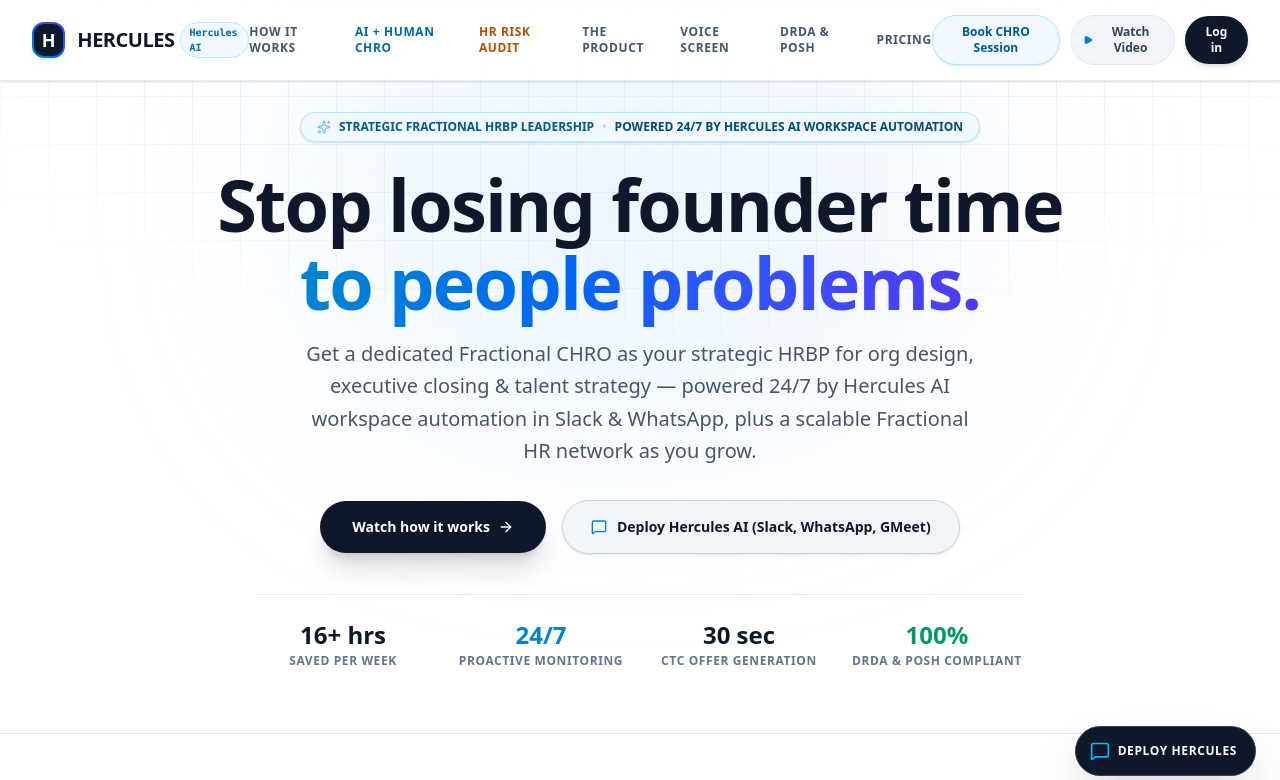
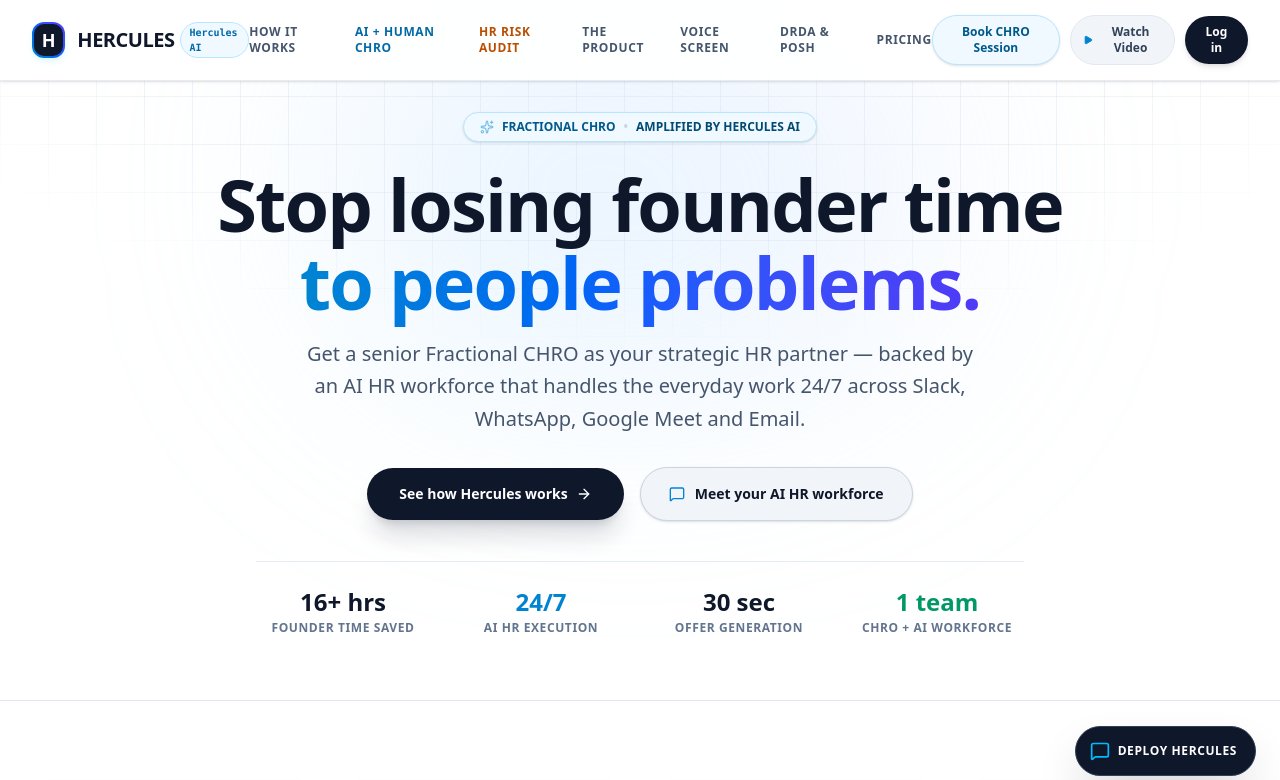
Before and after one commit to mnijhara/Hercules, a React (Vite) app: page / in a window 1280 px wide. Shown: the top 780 px of the page. Built offline with nearby package versions, Linux system fonts and the light colour scheme.

Commit message:
Refine Hercules positioning around Fractional CHRO plus AI

```diff
--- a/src/components/HeroSection.tsx
+++ b/src/components/HeroSection.tsx
@@ -1,5 +1,5 @@
 import React from 'react';
-import { ArrowRight, MessageSquare, Sparkles, CheckCircle2, ShieldCheck, Play } from 'lucide-react';
+import { ArrowRight, MessageSquare, Sparkles } from 'lucide-react';
 
 interface HeroSectionProps {
   onOpenVideoDemo: () => void;
@@ -12,20 +12,17 @@
 }) => {
   return (
     <section id="how-it-works" className="relative pt-20 sm:pt-28 pb-12 sm:pb-16 overflow-hidden bg-white border-b border-slate-200">
-      {/* Background Subtle Tech Grid & Ambient Subtle Glow */}
       <div className="absolute inset-0 bg-[linear-gradient(to_right,#e2e8f080_1px,transparent_1px),linear-gradient(to_bottom,#e2e8f080_1px,transparent_1px)] bg-[size:3rem_3rem] [mask-image:radial-gradient(ellipse_60%_50%_at_50%_0%,#000_70%,transparent_100%)] pointer-events-none" />
       <div className="absolute top-1/4 left-1/2 -translate-x-1/2 -translate-y-1/2 w-[600px] h-[400px] bg-gradient-to-tr from-sky-200/40 via-blue-200/30 to-indigo-200/20 blur-[120px] rounded-full pointer-events-none" />
 
       <div className="max-w-5xl mx-auto px-4 sm:px-6 lg:px-8 relative z-10 text-center">
-        {/* Top Badge */}
         <div className="inline-flex items-center gap-2 px-4 py-1.5 rounded-full bg-sky-50 border border-sky-200 text-sky-800 text-xs font-semibold mb-6 shadow-sm flex-wrap justify-center">
           <Sparkles className="w-3.5 h-3.5 text-sky-600 animate-pulse" />
-          <span>STRATEGIC FRACTIONAL HRBP LEADERSHIP</span>
+          <span>FRACTIONAL CHRO</span>
           <span className="text-slate-300">•</span>
-          <span className="text-sky-900 font-bold">POWERED 24/7 BY HERCULES AI WORKSPACE AUTOMATION</span>
+          <span className="text-sky-900 font-bold">AMPLIFIED BY HERCULES AI</span>
         </div>
 
-        {/* Main Headline - Exact Tagline */}
         <h1 className="text-4xl sm:text-6xl md:text-7xl font-extrabold tracking-tight text-slate-900 leading-[1.08] mb-4">
           Stop losing founder time <br className="hidden sm:inline" />
           <span className="text-transparent bg-clip-text bg-gradient-to-r from-sky-600 via-blue-600 to-indigo-600">
@@ -33,19 +30,17 @@
           </span>
         </h1>
 
-        {/* Subtitle */}
         <p className="text-base sm:text-xl text-slate-600 max-w-2xl mx-auto font-normal leading-relaxed mb-8">
-          Get a dedicated Fractional CHRO as your strategic HRBP for org design, executive closing & talent strategy — powered 24/7 by Hercules AI workspace automation in Slack & WhatsApp, plus a scalable Fractional HR network as you grow.
+          Get a senior Fractional CHRO as your strategic HR partner — backed by an AI HR workforce that handles the everyday work 24/7 across Slack, WhatsApp, Google Meet and Email.
         </p>
 
-        {/* Action Buttons */}
         <div className="flex flex-col sm:flex-row items-center justify-center gap-4 mb-10">
           <button
             onClick={onOpenVideoDemo}
             className="w-full sm:w-auto px-8 py-4 rounded-full bg-slate-900 hover:bg-slate-800 text-white font-bold text-sm transition-all duration-200 shadow-xl shadow-slate-900/15 hover:shadow-slate-900/25 flex items-center justify-center gap-2 group hover:scale-[1.02] active:scale-[0.98]"
             id="hero-watch-works-btn"
           >
-            <span>Watch how it works</span>
+            <span>See how Hercules works</span>
             <ArrowRight className="w-4 h-4 text-white group-hover:translate-x-1 transition-transform" />
           </button>
 
@@ -53,30 +48,27 @@
             onClick={onOpenAddSlackModal}
             className="w-full sm:w-auto px-7 py-4 rounded-full bg-slate-100 hover:bg-slate-200 text-slate-900 border border-slate-300 font-semibold text-sm transition-all duration-200 flex items-center justify-center gap-2.5 shadow-sm"
           >
-            <div className="w-4 h-4 flex items-center justify-center text-sky-600">
-              <MessageSquare className="w-4 h-4" />
-            </div>
-            <span>Deploy Hercules AI (Slack, WhatsApp, GMeet)</span>
+            <MessageSquare className="w-4 h-4 text-sky-600" />
+            <span>Meet your AI HR workforce</span>
           </button>
         </div>
 
-        {/* Social Proof Stats */}
         <div className="pt-6 border-t border-slate-200/80 grid grid-cols-2 sm:grid-cols-4 gap-6 max-w-3xl mx-auto">
           <div>
             <div className="text-2xl font-black text-slate-900">16+ hrs</div>
-            <div className="text-xs text-slate-500 uppercase tracking-wider font-semibold mt-0.5">Saved per week</div>
+            <div className="text-xs text-slate-500 uppercase tracking-wider font-semibold mt-0.5">Founder time saved</div>
           </div>
           <div>
             <div className="text-2xl font-black text-sky-600">24/7</div>
-            <div className="text-xs text-slate-500 uppercase tracking-wider font-semibold mt-0.5">Proactive Monitoring</div>
+            <div className="text-xs text-slate-500 uppercase tracking-wider font-semibold mt-0.5">AI HR execution</div>
           </div>
           <div>
             <div className="text-2xl font-black text-slate-900">30 sec</div>
-            <div className="text-xs text-slate-500 uppercase tracking-wider font-semibold mt-0.5">CTC Offer Generation</div>
+            <div className="text-xs text-slate-500 uppercase tracking-wider font-semibold mt-0.5">Offer generation</div>
           </div>
           <div>
-            <div className="text-2xl font-black text-emerald-600">100%</div>
-            <div className="text-xs text-slate-500 uppercase tracking-wider font-semibold mt-0.5">DRDA & POSH Compliant</div>
+            <div className="text-2xl font-black text-emerald-600">1 team</div>
+            <div className="text-xs text-slate-500 uppercase tracking-wider font-semibold mt-0.5">CHRO + AI workforce</div>
           </div>
         </div>
       </div>
```
